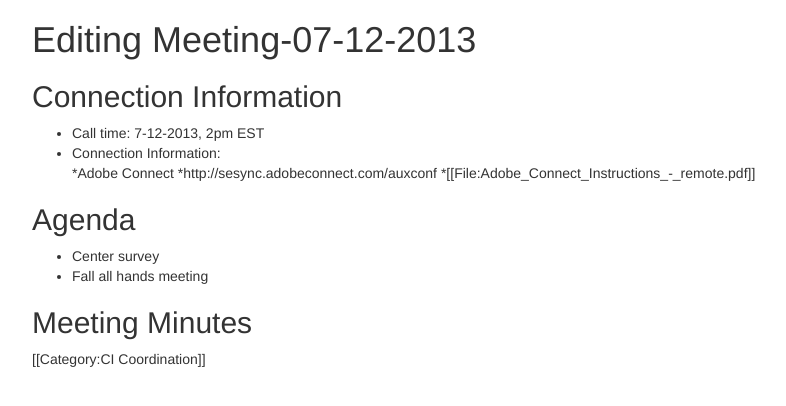
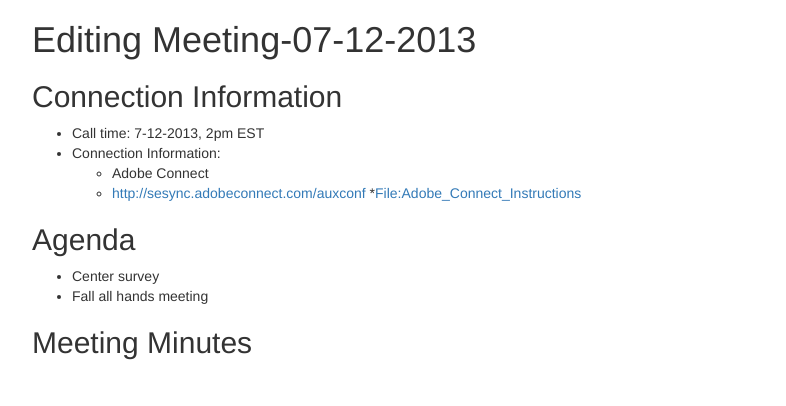
Before and after one commit to bio-collabit/wiki, a Jekyll site: the page built from meeting-07-12-2013.md, in a window 1280 px wide. Shown: the top 406 px of the page, without its empty margins (38-824 px from the left). Built offline with Jekyll 4.4.1, drawn with Linux system fonts in a browser that asks for light colours; nearby versions of some CDN libraries; Markdown is read by kramdown in place of the engine named in the settings.

Commit message:
added pdf file

```diff
--- a/meeting-07-12-2013.md
+++ b/meeting-07-12-2013.md
@@ -9,9 +9,9 @@
 
 * Call time: 7-12-2013, 2pm EST
 * Connection Information:
-  *Adobe Connect
-  *http://sesync.adobeconnect.com/auxconf
-  *[[File:Adobe_Connect_Instructions_-_remote.pdf]]
+  * Adobe Connect
+  * [http://sesync.adobeconnect.com/auxconf](http://sesync.adobeconnect.com/auxconf.html)
+  *[File:Adobe_Connect_Instructions](Adobe_Connect_Instructions_-_remote.pdf)
 
 ## Agenda
 
@@ -19,5 +19,3 @@
 * Fall all hands meeting
 
 ## Meeting Minutes
-
-[[Category:CI Coordination]]
```
